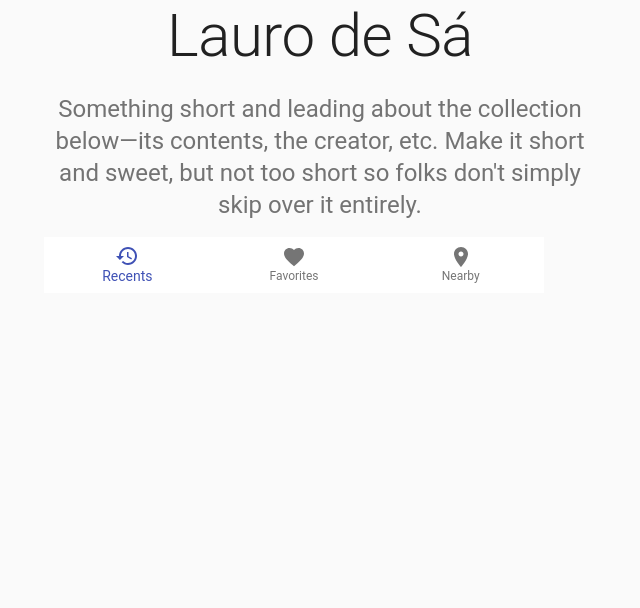
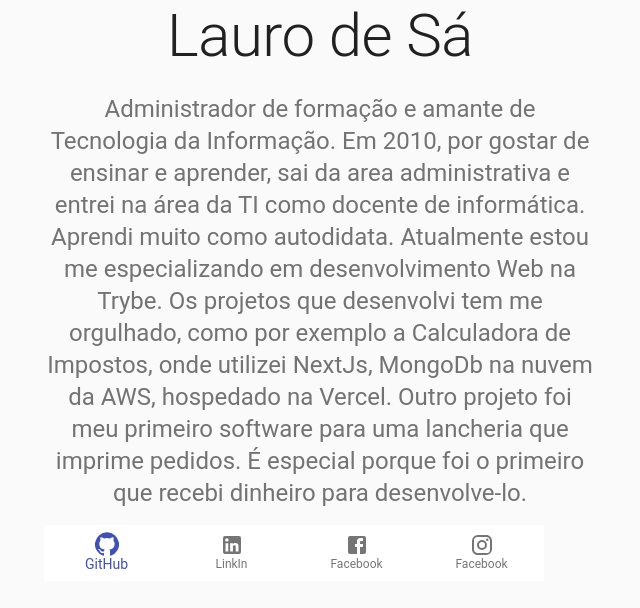
Before and after one commit to laurods/it-app, a Next.js app: page / in a window 1280 px wide. Shown: the top 608 px of the page, without its empty margins (320-960 px from the left). Built offline with nearby package versions, Linux system fonts and the light colour scheme.

Commit message:
Atualizaçoes 20012021e

```diff
--- a/components/Iam.js
+++ b/components/Iam.js
@@ -13,9 +13,13 @@ function Iam() {
         Lauro de Sá
       </Typography>
       <Typography variant="h5" align="center" color="textSecondary" paragraph>
-        Something short and leading about the collection below—its contents, the
-        creator, etc. Make it short and sweet, but not too short so folks
-        don&apos;t simply skip over it entirely.
+        Administrador de formação e amante de Tecnologia da Informação. Em 2010, por gostar de ensinar e aprender, sai da
+        area administrativa e entrei na área da TI como docente de informática. Aprendi muito como autodidata.
+        Atualmente estou me especializando em desenvolvimento Web na Trybe.
+        Os projetos que desenvolvi tem me orgulhado, como por exemplo a Calculadora de Impostos, onde utilizei NextJs,
+        MongoDb na nuvem da AWS, hospedado na Vercel.
+        Outro projeto foi meu primeiro software para uma lancheria que imprime pedidos. É especial porque foi o primeiro
+        que recebi dinheiro para desenvolve-lo.
       </Typography>
     </div>
   );
--- a/components/contact.js
+++ b/components/contact.js
@@ -2,9 +2,10 @@ import React from 'react';
 import { makeStyles } from '@material-ui/core/styles';
 import BottomNavigation from '@material-ui/core/BottomNavigation';
 import BottomNavigationAction from '@material-ui/core/BottomNavigationAction';
-import RestoreIcon from '@material-ui/icons/Restore';
-import FavoriteIcon from '@material-ui/icons/Favorite';
-import LocationOnIcon from '@material-ui/icons/LocationOn';
+import GitHubIcon from '@material-ui/icons/GitHub';
+import LinkedInIcon from '@material-ui/icons/LinkedIn';
+import FacebookIcon from '@material-ui/icons/Facebook';
+import InstagramIcon from '@material-ui/icons/Instagram';
 
 const useStyles = makeStyles({
   root: {
@@ -25,9 +26,10 @@ export default function Contact() {
       showLabels
       className={classes.root}
     >
-      <BottomNavigationAction label="Recents" icon={<RestoreIcon />} />
-      <BottomNavigationAction label="Favorites" icon={<FavoriteIcon />} />
-      <BottomNavigationAction label="Nearby" icon={<LocationOnIcon />} />
+      <BottomNavigationAction label="GitHub" icon={<GitHubIcon />} />
+      <BottomNavigationAction label="LinkIn" icon={<LinkedInIcon />} />
+      <BottomNavigationAction label="Facebook" icon={< FacebookIcon/>} />
+      <BottomNavigationAction label="Facebook" icon={< InstagramIcon/>} />
     </BottomNavigation>
   );
 }
```
